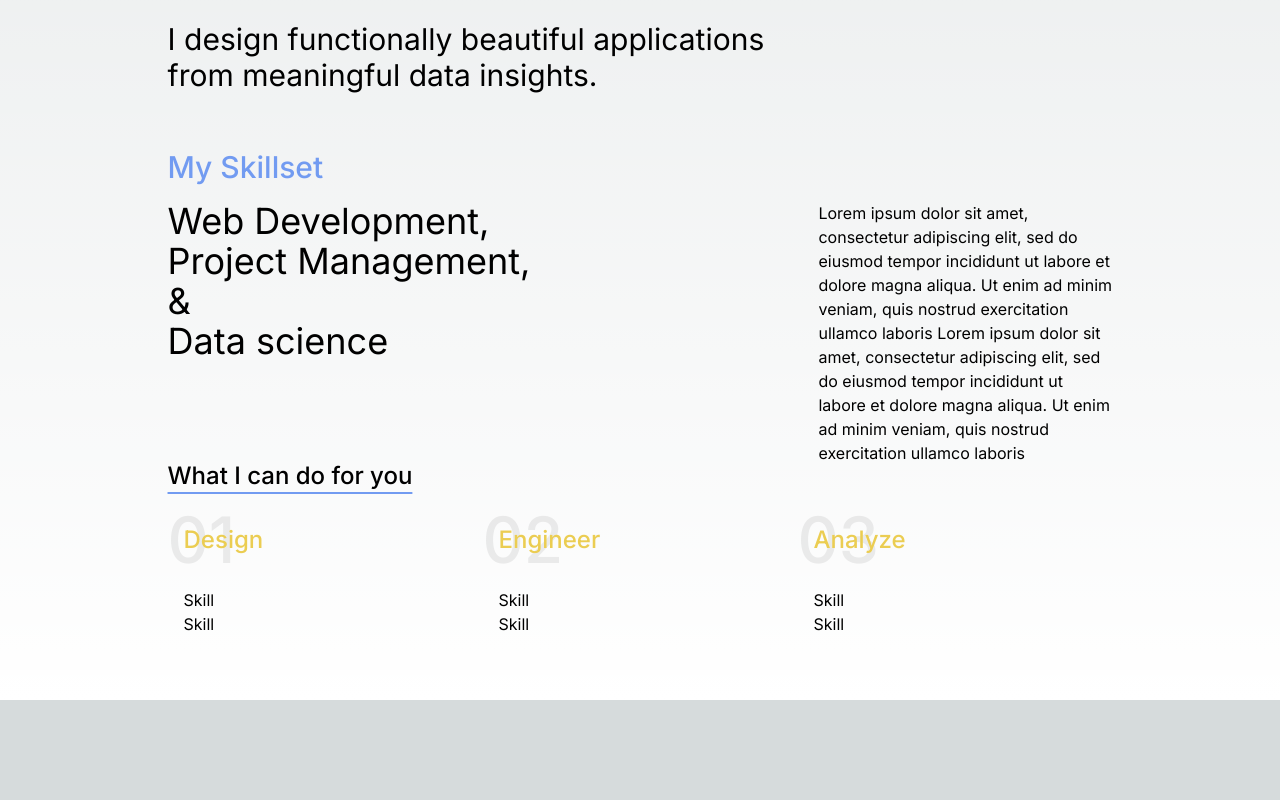
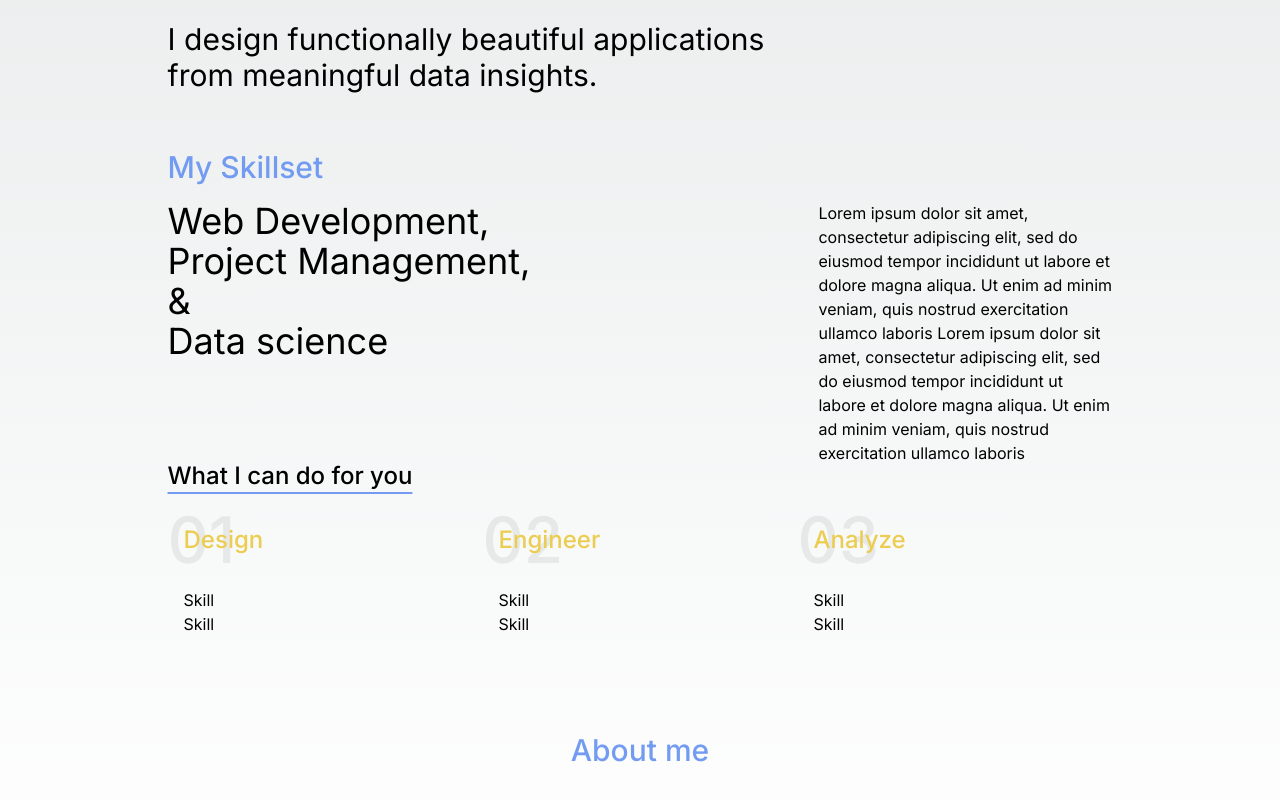
Before and after one commit to AkBo24/Personal-Website, a Next.js app in the folder website/: page / in a window 1280 px wide. Shown: the part 1084-1884 px from the top of the page. Before the commit the page ends 1784 px from the top, so only its background shows below. Built offline with nearby package versions, Linux system fonts and the light colour scheme.

Commit message:
Added layer class for section headers

```diff
--- /dev/null
+++ b/website/app/Sections/About/About.tsx
@@ -0,0 +1,11 @@
+import React from 'react';
+
+const About = () => {
+    return (
+        <div>
+            <h3 className='sectionHeaderBlue'>About me</h3>
+        </div>
+    );
+};
+
+export default About;
--- a/website/app/Sections/Skillset/Skillset.tsx
+++ b/website/app/Sections/Skillset/Skillset.tsx
@@ -9,9 +9,7 @@ const Skillset = () => {
             </h3>
 
             <div className='mt-14'>
-                <h3 className='text-lightPrimaryBlue text-3xl font-medium mb-4'>
-                    My Skillset
-                </h3>
+                <h3 className='sectionHeaderBlue'>My Skillset</h3>
 
                 <div className='flex gap-72'>
                     <h4 className='text-4xl'>
--- a/website/app/globals.css
+++ b/website/app/globals.css
@@ -25,3 +25,11 @@ body {
     )
     rgb(var(--background-start-rgb));
 }
+
+@layer components {
+
+  .sectionHeaderBlue {
+    @apply text-lightPrimaryBlue text-3xl font-medium mb-4
+
+  }
+}
--- a/website/app/page.tsx
+++ b/website/app/page.tsx
@@ -1,12 +1,14 @@
 import Image from 'next/image';
 import Landing from './Sections/Landing/Landing';
 import Skillset from './Sections/Skillset/Skillset';
+import About from './Sections/About/About';
 
 export default function Home() {
     return (
         <main className='flex flex-col gap-32 min-h-screen items-center justify-between p-24'>
             <Landing />
             <Skillset />
+            <About />
         </main>
     );
 }
```
